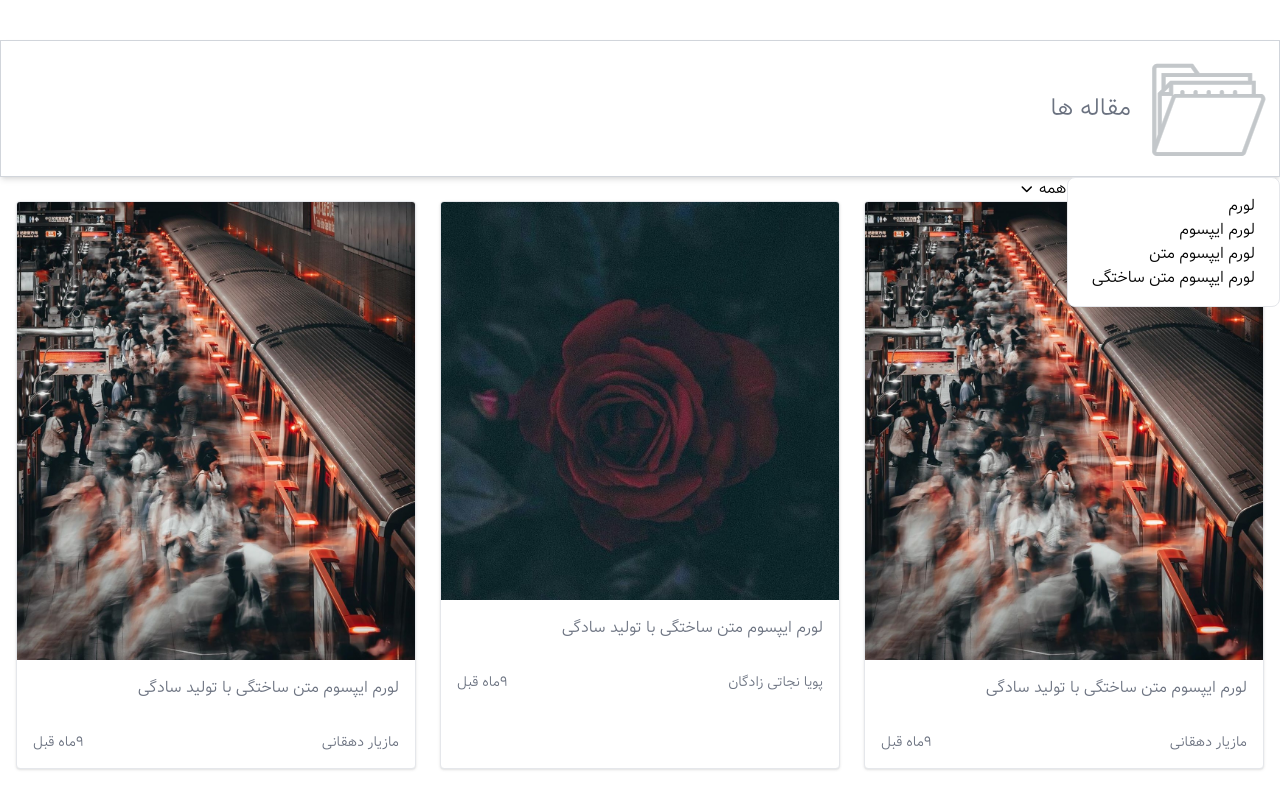
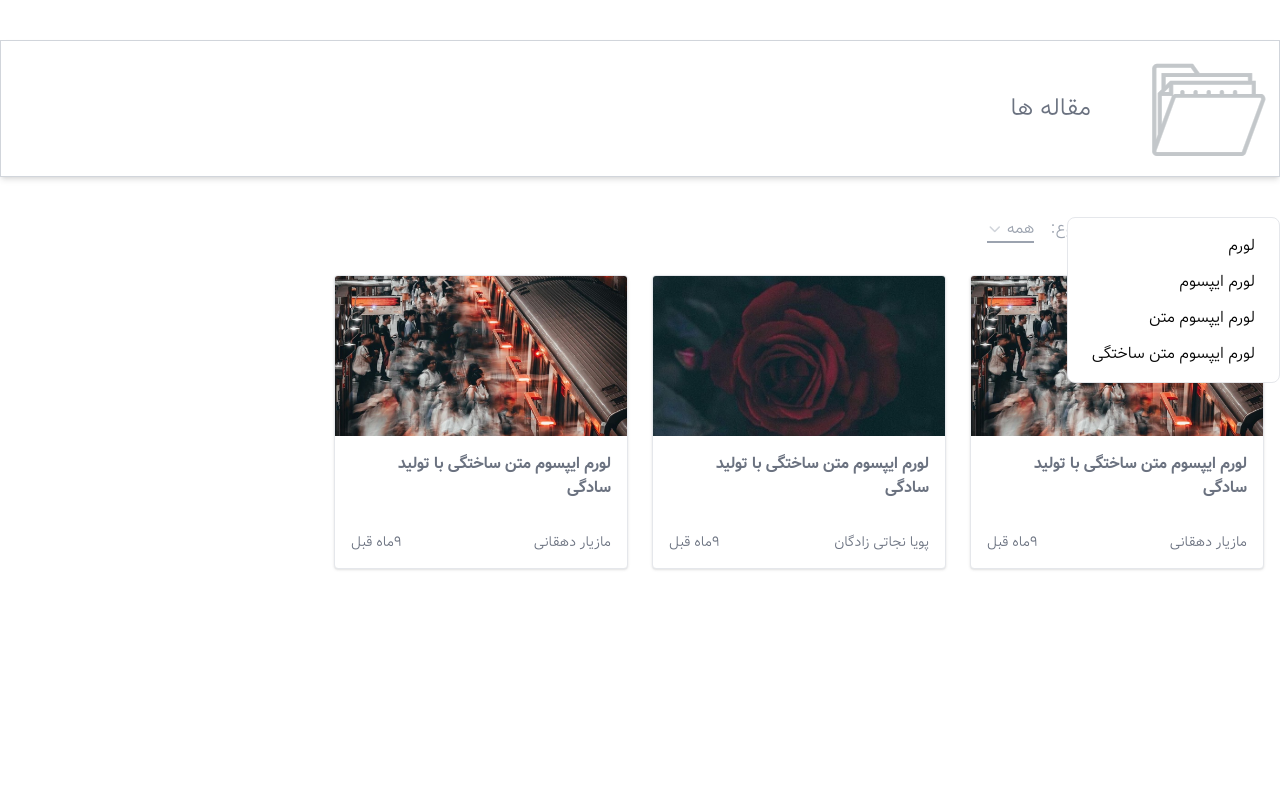
Before and after one commit to pounjya/VamAVA, a website: page pages/articles.html in a window 1280 px wide. Both pictures are taken after a click on the element "جدید ترین ها". Drawn offline with nearby package versions, Linux system fonts and the light colour scheme; files that its build step writes are made by us from their sources; files whose address does not match are found by name.

Commit message:
adit: articles

```diff
--- a/pages/articles.html
+++ b/pages/articles.html
@@ -4,7 +4,10 @@
     <meta charset="UTF-8" />
     <meta name="viewport" content="width=device-width, initial-scale=1.0" />
     <link rel="stylesheet" href="./src/stylesheet.css" />
-    <script defer src="https://cdn.jsdelivr.net/npm/alpinejs@3.x.x/dist/cdn.min.js"></script>
+    <script
+      defer
+      src="https://cdn.jsdelivr.net/npm/alpinejs@3.x.x/dist/cdn.min.js"
+    ></script>
     <link
       rel="stylesheet"
       href="https://cdnjs.cloudflare.com/ajax/libs/font-awesome/7.0.0/css/all.min.css"
@@ -16,7 +19,7 @@
   </head>
   <body>
     <!-- header -->
-    <div class="lg:px-32 px-16">
+    <div class="px-10 lg:px-16">
       <div class="flex items-center border border-gray-300 shadow-md mt-10">
         <img src="./dist/images/1.png" />
         <div>
@@ -24,17 +27,24 @@
         </div>
       </div>
       <!-- Article -->
-      <div class="flex py-10">
-        <div x-data="dropdown">
-          <div class="flex pr-11">
+      <div class="flex flex-col md:flex-row md:py-10 mt-10 relative">
+        <div x-data="dropdown ">
+          <div class="flex lg:pr-11 ">
             <h2 class="text-gray-400">مرتب سازی:</h2>
-            <h2 @click="toggle" class="mr-4 cursor-pointer border-b-2 border-gray-400 text-gray-400"
-            >جدید ترین ها
-            <a href="#" class="pr-16">
+            <h2
+              @click="toggle"
+              class="mr-4 cursor-pointer border-b-2 border-gray-400 text-gray-400"
+            >
+              جدید ترین ها
+              <a href="#" class="pr-10 md:pr-16">
                 <i class="fa-solid fa-chevron-down text-xs text-gray-300"></i>
               </a>
             </h2>
-            <div x-show="open" x-cloak class="absolute top-64 bg-white border rounded-lg py-4 px-6">
+            <div
+              x-show="open"
+              x-cloak
+              class="absolute top-10 md:top-20 mr-14 bg-white border rounded-lg py-4 px-6"
+            >
               <ul class="space-y-3">
                 <li><a href="#">لورم</a></li>
                 <li><a href="#">لورم ایپسوم</a></li>
@@ -45,15 +55,22 @@
           </div>
         </div>
         <div x-data="dropdown">
-        <div class="flex pr-11">
+          <div class="flex md:pr-10 mt-5 md:mt-0">
             <h2 class="text-gray-400">نوع:</h2>
-          <h2 @click="toggle" class="mr-4 cursor-pointer border-b-2 border-gray-400 text-gray-400"
-          >همه
-          <a href="#" class="pr-16">
+            <h2
+              @click="toggle"
+              class="mr-4 cursor-pointer border-b-2 border-gray-400 text-gray-400"
+            >
+              همه
+              <a href="#" class="pr-10 lg:pr-16">
                 <i class="fa-solid fa-chevron-down text-xs text-gray-300"></i>
               </a>
             </h2>
-          <div x-show="open" x-cloak class="absolute top-64 bg-white border rounded-lg py-4 px-6">
+            <div
+              x-show="open"
+              x-cloak
+              class="absolute top-20 md:top-20 bg-white border rounded-lg py-4 px-6"
+            >
               <ul class="space-y-3">
                 <li><a href="#">لورم</a></li>
                 <li><a href="#">لورم ایپسوم</a></li>
@@ -67,31 +84,57 @@
 
       <!-- Articles card -->
       <div class="container mx-auto px-4 py-8">
-        <div class="grid grid-cols-1 sm:grid-cols-2 md:grid-cols-3 lg:grid-cols-4 gap-6">
-          <div class="bg-white rounded shadow border border-gray-200 overflow-hidden">
-            <img src="./dist/images/3.jpg" alt="مقاله" class="w-full h-40 object-cover" />
+        <div
+          class="grid grid-cols-1 sm:grid-cols-2 md:grid-cols-3 lg:grid-cols-4 gap-6"
+        >
+          <div
+            class="bg-white rounded shadow border border-gray-200 overflow-hidden"
+          >
+            <img
+              src="./dist/images/3.jpg"
+              alt="مقاله"
+              class="w-full h-40 object-cover"
+            />
             <div class="p-4">
-              <h3 class="text-base font-semibold mb-8 text-gray-500">لورم ایپسوم متن ساختگی با تولید سادگی</h3>
+              <h3 class="text-base font-semibold mb-8 text-gray-500">
+                لورم ایپسوم متن ساختگی با تولید سادگی
+              </h3>
               <div class="flex justify-between">
                 <h3 class="text-sm text-gray-500">مازیار دهقانی</h3>
                 <h3 class="text-sm text-gray-500">9ماه قبل</h3>
               </div>
             </div>
           </div>
-          <div class="bg-white rounded shadow border border-gray-200 overflow-hidden">
-            <img src="./dist/images/2.jpg" alt="مقاله" class="w-full h-40 object-cover" />
+          <div
+            class="bg-white rounded shadow border border-gray-200 overflow-hidden"
+          >
+            <img
+              src="./dist/images/2.jpg"
+              alt="مقاله"
+              class="w-full h-40 object-cover"
+            />
             <div class="p-4">
-              <h3 class="text-base font-semibold mb-8 text-gray-500 ">لورم ایپسوم متن ساختگی با تولید سادگی</h3>
+              <h3 class="text-base font-semibold mb-8 text-gray-500">
+                لورم ایپسوم متن ساختگی با تولید سادگی
+              </h3>
               <div class="flex justify-between">
                 <h3 class="text-sm text-gray-500">پویا نجاتی زادگان</h3>
                 <h3 class="text-sm text-gray-500">9ماه قبل</h3>
               </div>
             </div>
           </div>
-          <div class="bg-white rounded shadow border border-gray-200 overflow-hidden">
-            <img src="./dist/images/3.jpg" alt="مقاله" class="w-full h-40 object-cover" />
+          <div
+            class="bg-white rounded shadow border border-gray-200 overflow-hidden"
+          >
+            <img
+              src="./dist/images/3.jpg"
+              alt="مقاله"
+              class="w-full h-40 object-cover"
+            />
             <div class="p-4">
-              <h3 class="text-base font-semibold mb-8 text-gray-500">لورم ایپسوم متن ساختگی با تولید سادگی</h3>
+              <h3 class="text-base font-semibold mb-8 text-gray-500">
+                لورم ایپسوم متن ساختگی با تولید سادگی
+              </h3>
               <div class="flex justify-between">
                 <h3 class="text-sm text-gray-500">مازیار دهقانی</h3>
                 <h3 class="text-sm text-gray-500">9ماه قبل</h3>
@@ -102,17 +145,16 @@
       </div>
     </div>
 
-
     <script>
-      document.addEventListener('alpine:init', () => {
-          Alpine.data('dropdown', () => ({
+      document.addEventListener("alpine:init", () => {
+        Alpine.data("dropdown", () => ({
           open: false,
 
           toggle() {
-                  this.open = ! this.open
-              }
-          }))
-      })
+            this.open = !this.open;
+          },
+        }));
+      });
     </script>
   </body>
 </html>
```
Also changed, not shown: src/dist/stylesheet.css. Lines whose indentation alone changed are shown as unchanged.
